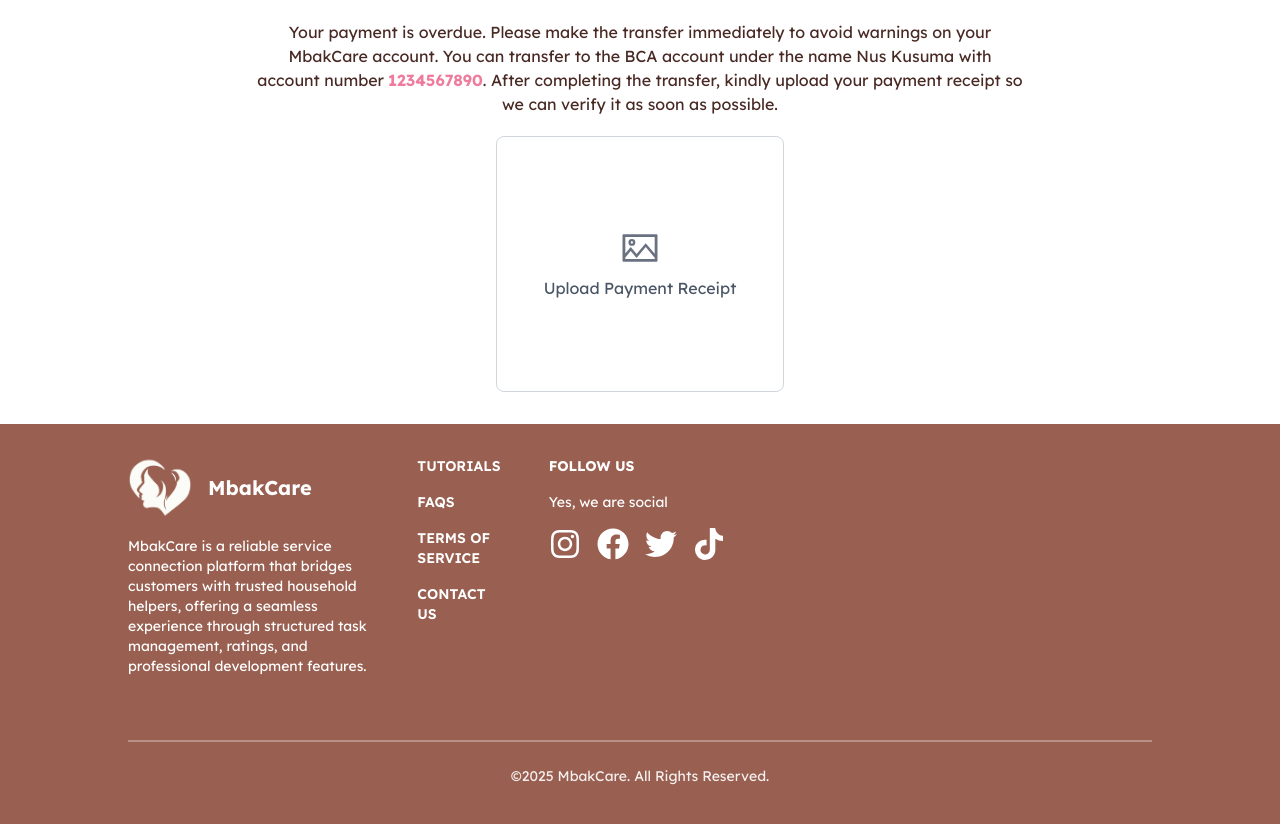
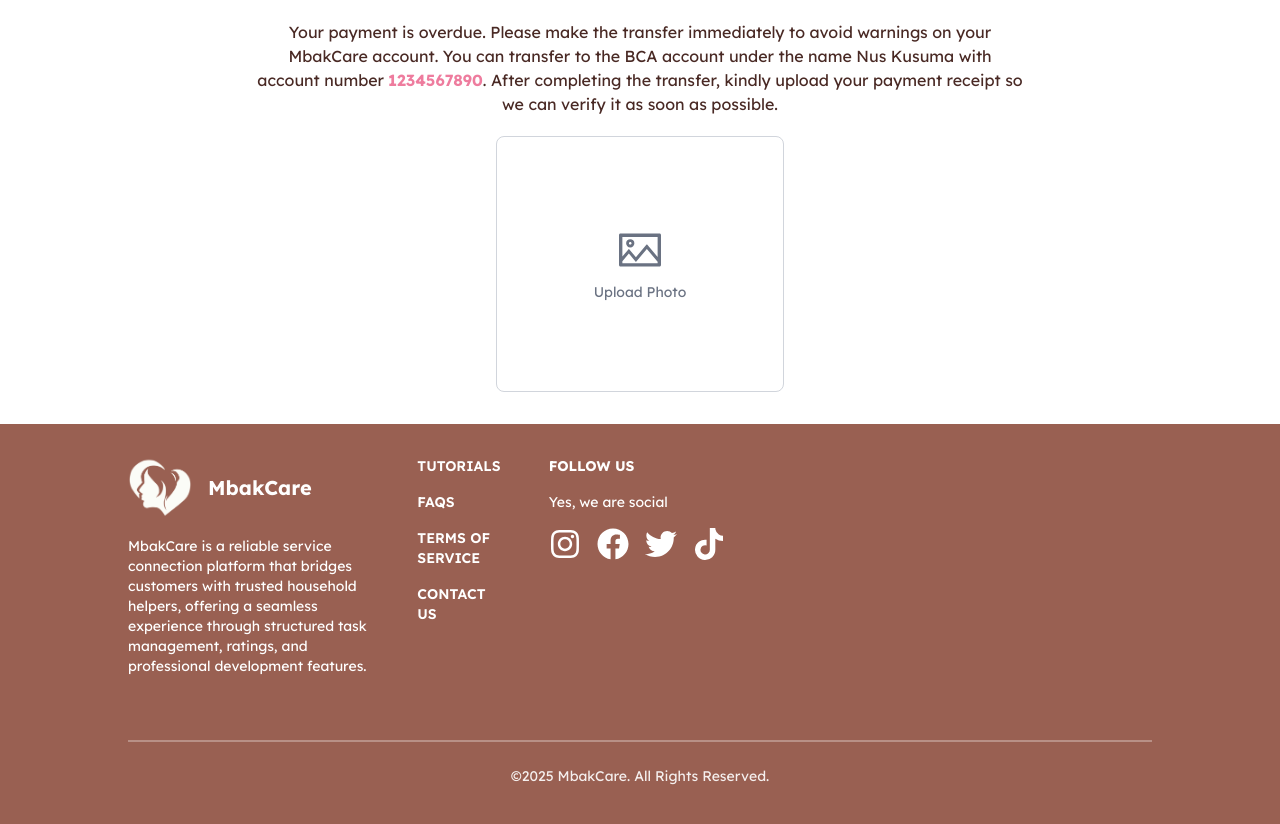
Before and after one commit to RaidToaster/MbakCare, a React (Vite) app: page /payment-summary in a window 1280 px wide. Shown: the part 800-1624 px from the top of the page. Built offline with nearby package versions, Linux system fonts and the light colour scheme; no server answers.

Commit message:
refactor: Changed to circle

```diff
--- a/src/components/Inputer/PhotoInputer.tsx
+++ b/src/components/Inputer/PhotoInputer.tsx
@@ -17,18 +17,18 @@ function PhotoInputer({ onChange, defaultPhoto = null, full = false}: { onChange
     return (
         <label
             htmlFor="photo-upload"
-            className={`overflow-hidden relative border flex items-center justify-center cursor-pointer hover:border-pink-400 ${full ? 'border-[#492924] rounded-full w-40 h-40' : 'border-gray-300 rounded-md w-72 h-64 px-4'}`}
+            className={`overflow-hidden relative border flex items-center justify-center cursor-pointer hover:border-pink-400 transition-all duration-300 ${full ? 'border-pink-300 rounded-full w-40 h-40 shadow-lg hover:shadow-xl' : 'border-gray-300 rounded-md w-72 h-64 px-4'}`}
         >
             {previewUrl ? (
                 <img
                     src={previewUrl}
                     alt="Uploaded"
-                    className="object-cover w-full h-full"
+                    className={`object-cover w-full h-full ${full ? 'rounded-full' : ''}`}
                 />
             ) : (
-                <div className="flex flex-col gap-2 items-center justify-center h-full">
-                    <AiOutlinePicture className="text-gray-500 size-10" />
-                    <p className="text-gray-600 text-center">Upload Payment Receipt</p>
+                <div className="flex flex-col gap-2 items-center justify-center h-full text-gray-500">
+                    <AiOutlinePicture className="size-12" />
+                    <p className="text-center text-sm">Upload Photo</p>
                 </div>
             )}
 
--- a/src/pages/ProfilePage/ProfilePage.tsx
+++ b/src/pages/ProfilePage/ProfilePage.tsx
@@ -270,7 +270,7 @@ function ProfilePage() {
                 <div className={"bg-[#F7F8F1] p-6 sm:p-8 rounded-md shadow-md flex flex-col gap-6 md:gap-8 w-full"}>
                     <div className={"flex flex-col gap-2 w-full items-center justify-center"}>
                         <h3 className={"text-lg sm:text-xl font-semibold text-[#EE7C9E]"}>Profile Picture</h3>
-                        <PhotoInputer onChange={handlePhotoInputChange} defaultPhoto={displayProfilePicture} />
+                        <PhotoInputer onChange={handlePhotoInputChange} defaultPhoto={displayProfilePicture} full={true} />
                     </div>
                     <div className={"flex flex-col gap-2 w-full items-start justify-center"}>
                         <label htmlFor="name" className={"text-sm sm:text-md font-semibold text-[#EE7C9E]"}>Full Name</label>
```
